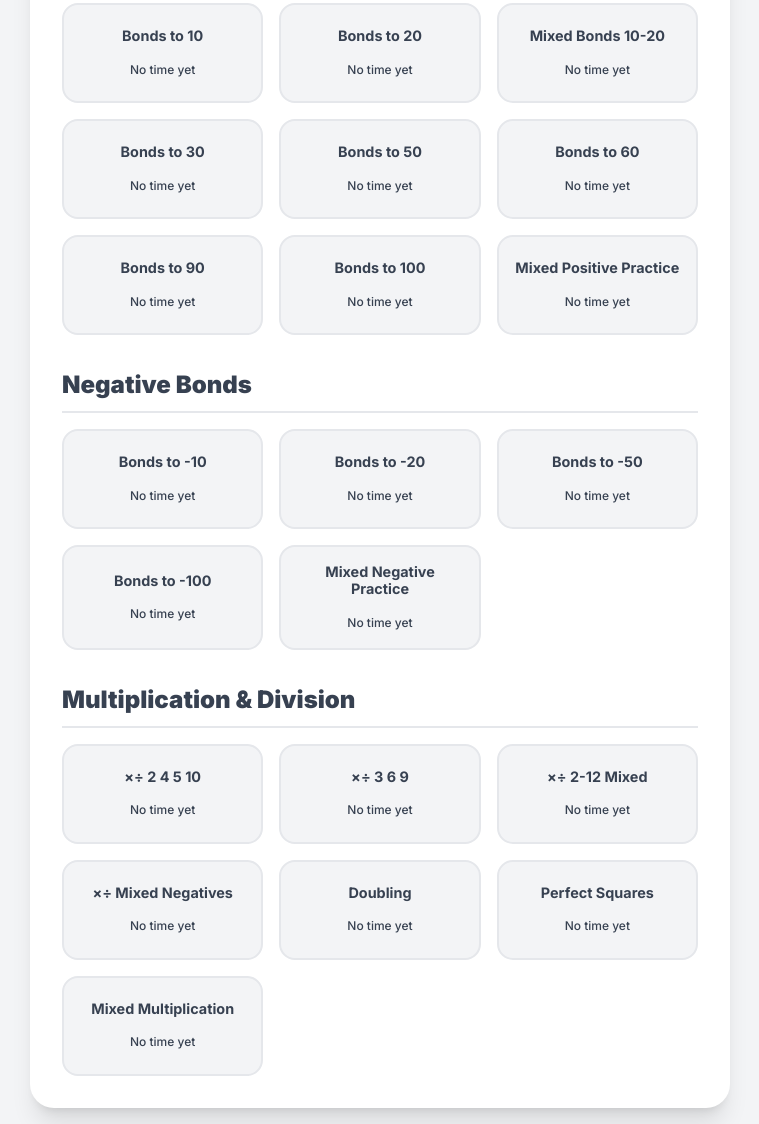
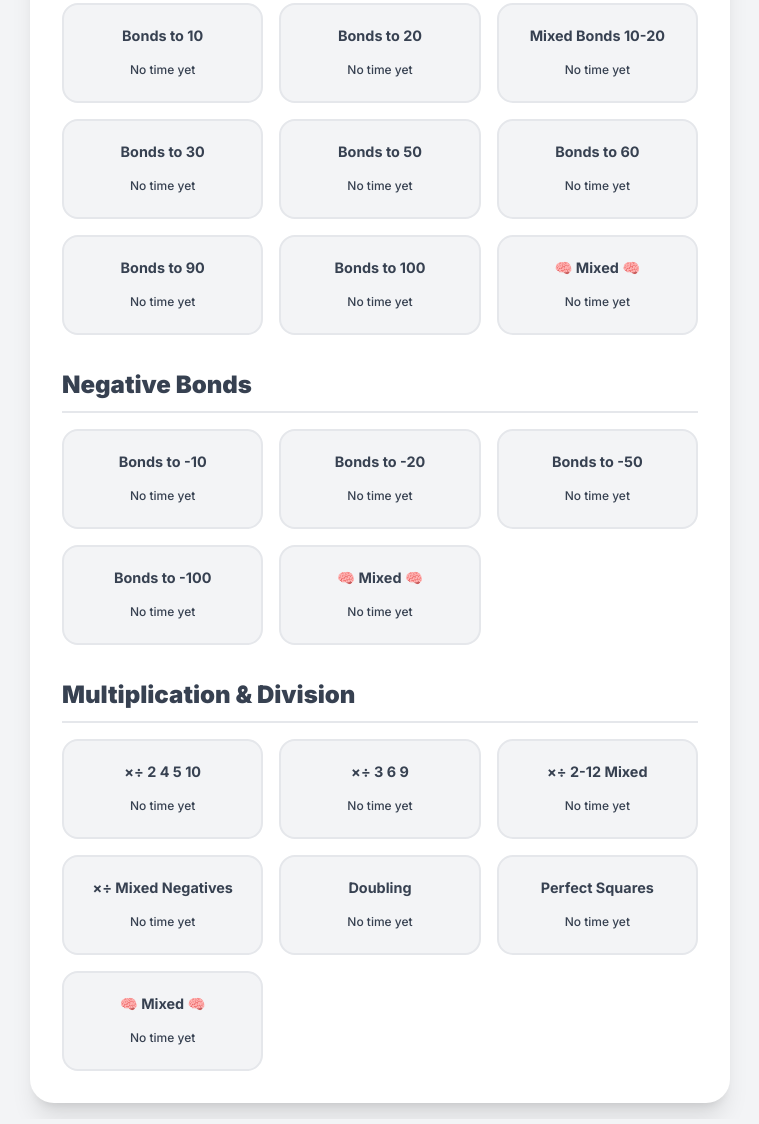
Before and after one commit to MrDingMaths/MathsFacts, a plain HTML site: page index.html in a window 1280 px wide. Shown: the part 211-1335 px from the top of the page, without its empty margins (260-1019 px from the left). Drawn offline with nearby package versions, Linux system fonts and the light colour scheme.

Commit message:
Add files via upload

```diff
--- a/index.html
+++ b/index.html
@@ -196,14 +196,14 @@
                         { key: 'bonds60', name: 'Bonds to 60', value: 60 },
                         { key: 'bonds90', name: 'Bonds to 90', value: 90 },
                         { key: 'bonds100', name: 'Bonds to 100', value: 100 },
-                        { key: 'positive-mixed', name: 'Mixed Positive Practice' },
+                        { key: 'positive-mixed', name: '🧠 Mixed 🧠' },
                     ],
                     "Negative Bonds": [
                         { key: 'bonds-10', name: 'Bonds to -10', value: -10 },
                         { key: 'bonds-20', name: 'Bonds to -20', value: -20 },
                         { key: 'bonds-50', name: 'Bonds to -50', value: -50 },
                         { key: 'bonds-100', name: 'Bonds to -100', value: -100 },
-                        { key: 'negative-mixed', name: 'Mixed Negative Practice' },
+                        { key: 'negative-mixed', name: '🧠 Mixed 🧠' },
                     ],
                     "Multiplication & Division": [
                         { key: 'group245', name: '×÷ 2 4 5 10' },
@@ -212,7 +212,7 @@
                         { key: 'mixed-negative-mult', name: '×÷ Mixed Negatives' },
                         { key: 'double100', name: 'Doubling' },
                         { key: 'squares', name: 'Perfect Squares' },
-                        { key: 'mixedall', name: 'Mixed Multiplication' },
+                        { key: 'mixedall', name: '🧠 Mixed 🧠' },
                     ]
                 },
                 REQUIRED_STREAK: 20,
```
